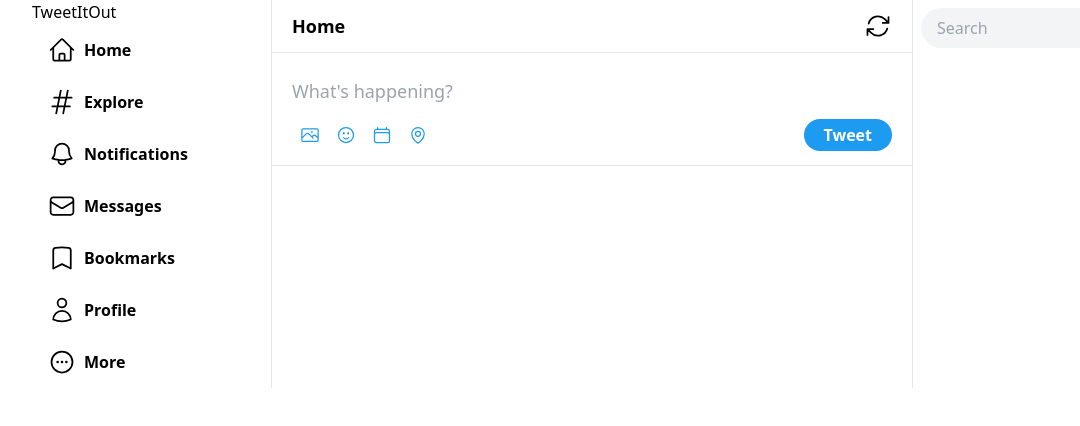
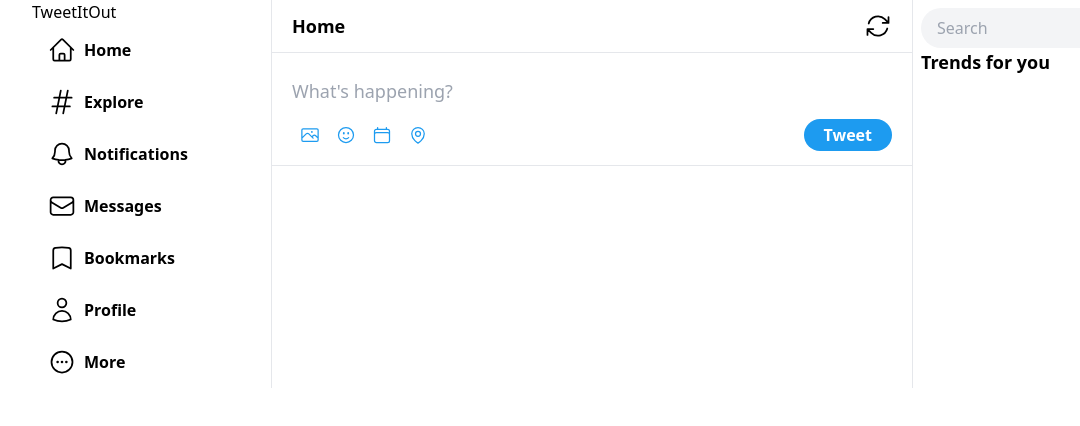
Before and after one commit to dev-nilson/tweet-it-out, a Next.js app: page / in a window 1280 px wide. Shown: the top 426 px of the page, without its empty margins (48-1128 px from the left). Built offline with nearby package versions, Linux system fonts and the light colour scheme.

Commit message:
🚧 Work on widget cars

```diff
--- /dev/null
+++ b/src/components/WidgetCard/WidgetCard.tsx
@@ -0,0 +1,13 @@
+type WidgetCardProps = {
+  title: string;
+};
+
+function WidgetCard({ title }: WidgetCardProps) {
+  return (
+    <div>
+      <h1 className="text-lg font-bold">{title}</h1>
+    </div>
+  );
+}
+
+export default WidgetCard;
--- a/src/components/Widgets/Widgets.tsx
+++ b/src/components/Widgets/Widgets.tsx
@@ -1,4 +1,5 @@
 import { MagnifyingGlassIcon } from "@heroicons/react/24/outline";
+import WidgetCard from "../WidgetCard/WidgetCard";
 
 function Widgets() {
   return (
@@ -7,6 +8,9 @@ function Widgets() {
         <MagnifyingGlassIcon className="w-5 h-5" />
         <input className="bg-transparent flex-1 outline-none" type="text" placeholder="Search" />
       </div>
+      <div>
+        <WidgetCard title="Trends for you" />
+      </div>
     </div>
   )
 }
```
